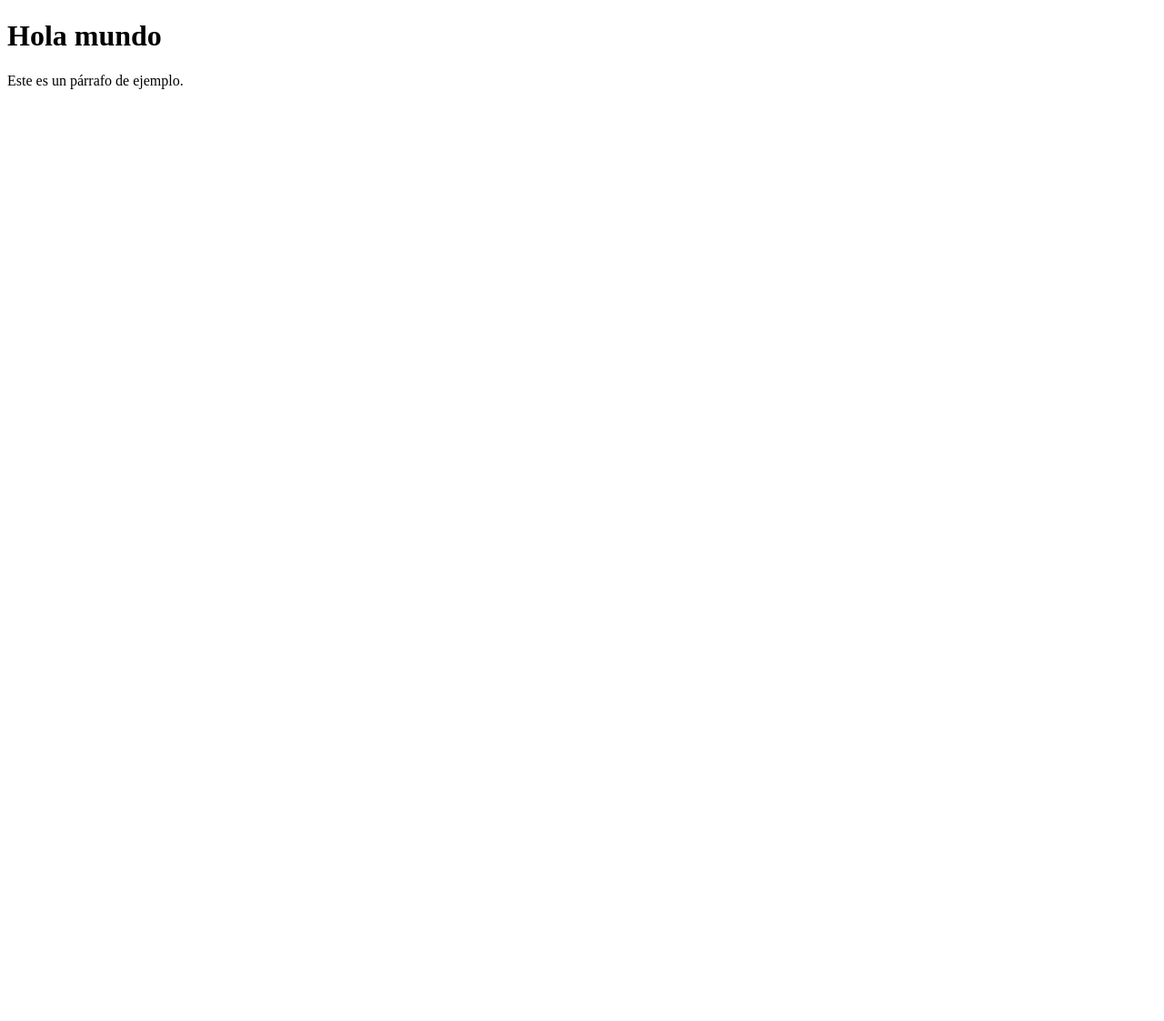
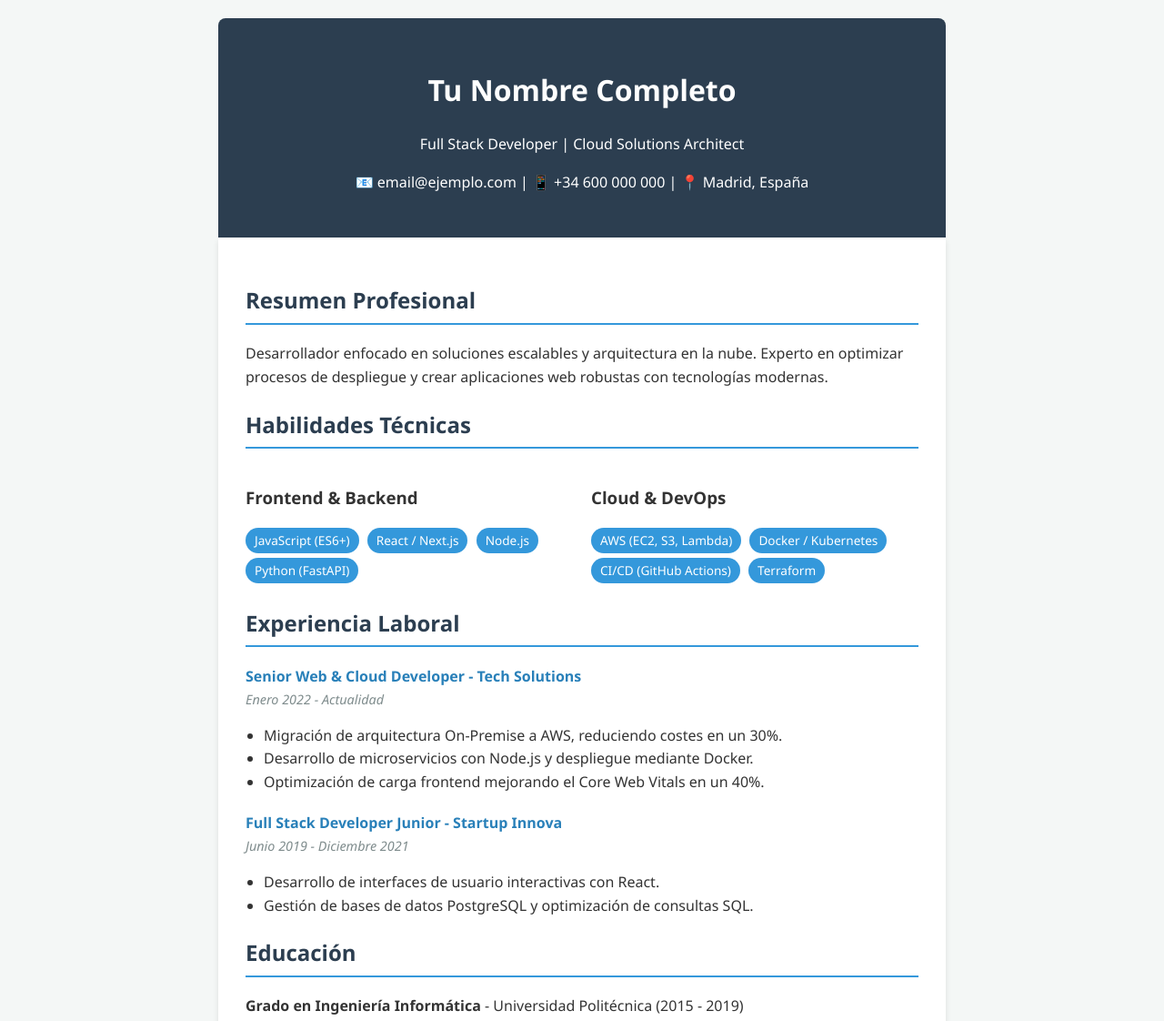
Before and after one commit to Youssef-Bakali-77/CV_CLOUD, a plain HTML site: page index.html in a window 1280 px wide. Shown: the top 1122 px of the page at 91% size. Before the commit the page ends 800 px from the top, so only its background shows below. Drawn offline with Linux system fonts and the light colour scheme.

Commit message:
Update index.html

```diff
--- a/index.html
+++ b/index.html
@@ -3,10 +3,136 @@
 <head>
     <meta charset="UTF-8">
     <meta name="viewport" content="width=device-width, initial-scale=1.0">
-    <title>Mi Primera Página</title>
+    <title>CV - Desarrollador Web & Cloud</title>
+    <style>
+        body {
+            font-family: 'Segoe UI', Tahoma, Geneva, Verdana, sans-serif;
+            line-height: 1.6;
+            color: #333;
+            max-width: 800px;
+            margin: 0 auto;
+            padding: 20px;
+            background-color: #f4f7f6;
+        }
+        header {
+            background-color: #2c3e50;
+            color: white;
+            padding: 2rem;
+            text-align: center;
+            border-radius: 8px 8px 0 0;
+        }
+        .container {
+            background: white;
+            padding: 30px;
+            border-radius: 0 0 8px 8px;
+            box-shadow: 0 4px 6px rgba(0,0,0,0.1);
+        }
+        h2 {
+            border-bottom: 2px solid #3498db;
+            color: #2c3e50;
+            padding-bottom: 5px;
+        }
+        .skills-grid {
+            display: grid;
+            grid-template-columns: 1fr 1fr;
+            gap: 20px;
+        }
+        .job {
+            margin-bottom: 20px;
+        }
+        .job-title {
+            font-weight: bold;
+            color: #2980b9;
+        }
+        .date {
+            font-style: italic;
+            color: #7f8c8d;
+            font-size: 0.9em;
+        }
+        ul {
+            padding-left: 20px;
+        }
+        .badge {
+            background: #3498db;
+            color: white;
+            padding: 3px 10px;
+            border-radius: 15px;
+            font-size: 0.85em;
+            margin-right: 5px;
+            display: inline-block;
+            margin-bottom: 5px;
+        }
+    </style>
 </head>
 <body>
-    <h1>Hola mundo</h1>
-    <p>Este es un párrafo de ejemplo.</p>
+
+<header>
+    <h1>Tu Nombre Completo</h1>
+    <p>Full Stack Developer | Cloud Solutions Architect</p>
+    <p>📧 email@ejemplo.com | 📱 +34 600 000 000 | 📍 Madrid, España</p>
+</header>
+
+<div class="container">
+    <section>
+        <h2>Resumen Profesional</h2>
+        <p>Desarrollador enfocado en soluciones escalables y arquitectura en la nube. Experto en optimizar procesos de despliegue y crear aplicaciones web robustas con tecnologías modernas.</p>
+    </section>
+
+    <section>
+        <h2>Habilidades Técnicas</h2>
+        <div class="skills-grid">
+            <div>
+                <h3>Frontend & Backend</h3>
+                <span class="badge">JavaScript (ES6+)</span>
+                <span class="badge">React / Next.js</span>
+                <span class="badge">Node.js</span>
+                <span class="badge">Python (FastAPI)</span>
+            </div>
+            <div>
+                <h3>Cloud & DevOps</h3>
+                <span class="badge">AWS (EC2, S3, Lambda)</span>
+                <span class="badge">Docker / Kubernetes</span>
+                <span class="badge">CI/CD (GitHub Actions)</span>
+                <span class="badge">Terraform</span>
+            </div>
+        </div>
+    </section>
+
+    <section>
+        <h2>Experiencia Laboral</h2>
+        <div class="job">
+            <div class="job-title">Senior Web & Cloud Developer - Tech Solutions</div>
+            <div class="date">Enero 2022 - Actualidad</div>
+            <ul>
+                <li>Migración de arquitectura On-Premise a AWS, reduciendo costes en un 30%.</li>
+                <li>Desarrollo de microservicios con Node.js y despliegue mediante Docker.</li>
+                <li>Optimización de carga frontend mejorando el Core Web Vitals en un 40%.</li>
+            </ul>
+        </div>
+
+        <div class="job">
+            <div class="job-title">Full Stack Developer Junior - Startup Innova</div>
+            <div class="date">Junio 2019 - Diciembre 2021</div>
+            <ul>
+                <li>Desarrollo de interfaces de usuario interactivas con React.</li>
+                <li>Gestión de bases de datos PostgreSQL y optimización de consultas SQL.</li>
+            </ul>
+        </div>
+    </section>
+
+    <section>
+        <h2>Educación</h2>
+        <p><strong>Grado en Ingeniería Informática</strong> - Universidad Politécnica (2015 - 2019)</p>
+    </section>
+
+    <section>
+        <h2>Certificaciones</h2>
+        <ul>
+            <li>AWS Certified Solutions Architect – Associate</li>
+            <li>Google Professional Cloud Developer</li>
+        </ul>
+    </section>
+</div>
+
 </body>
 </html>
```
